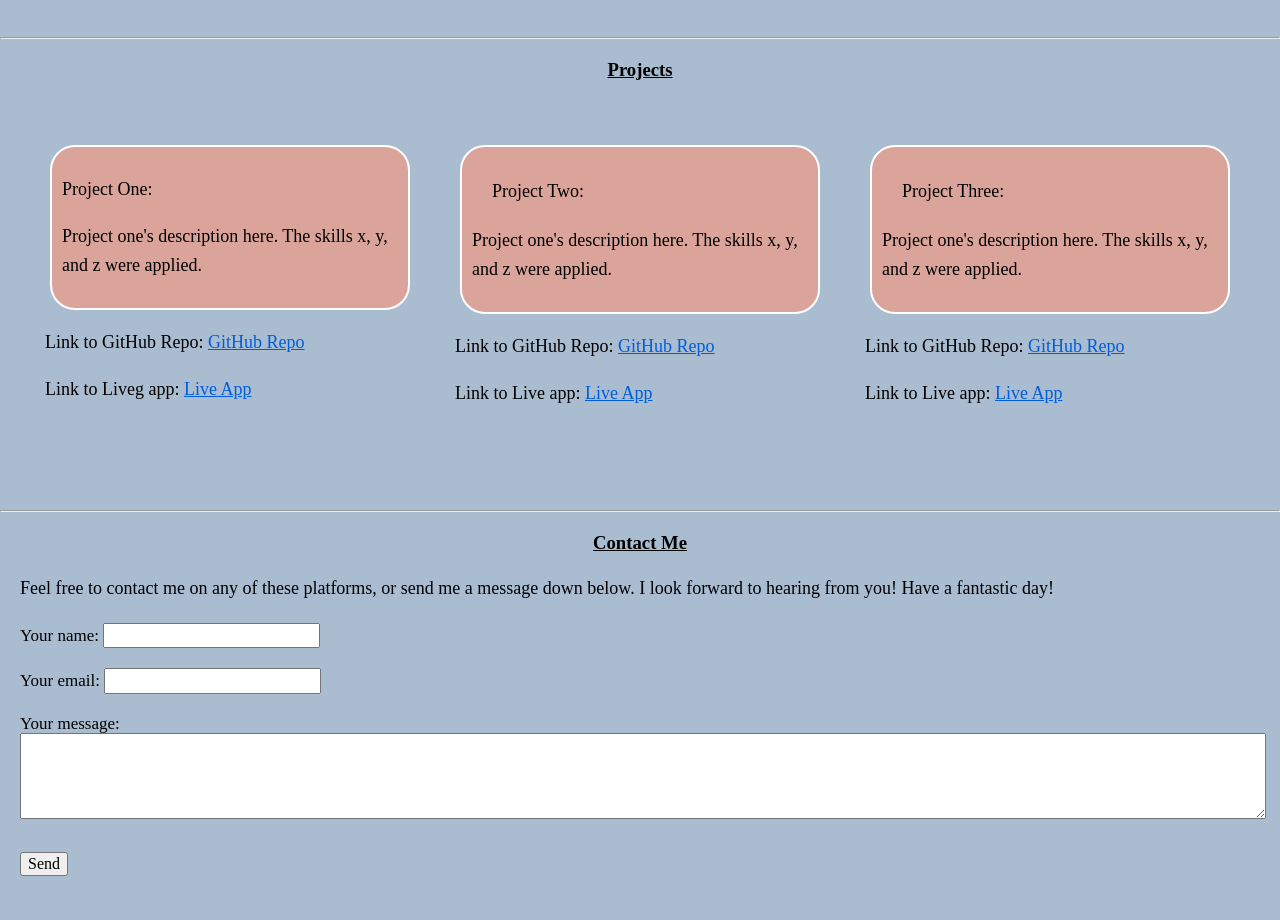
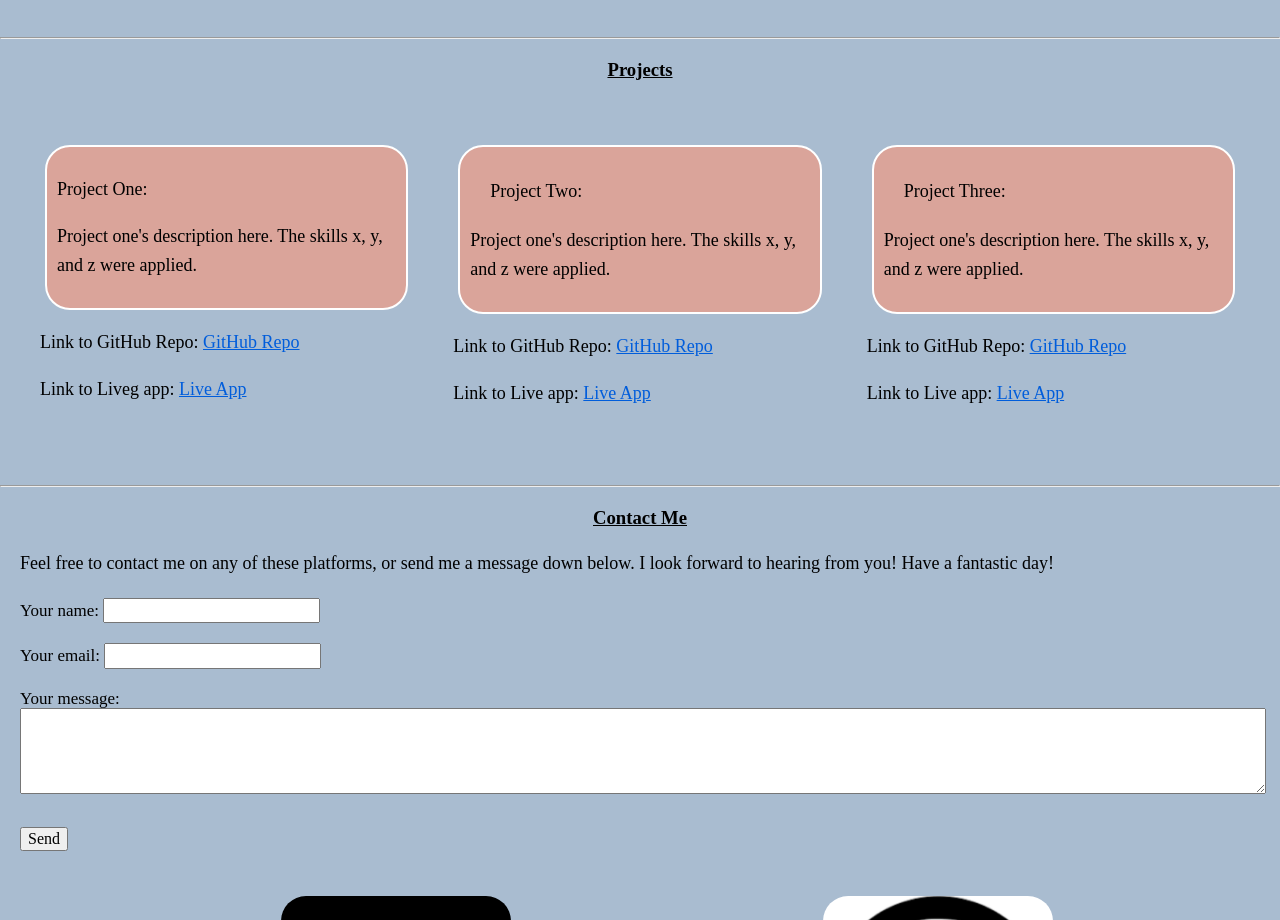
Before and after one commit to roxanne-m/New_Portfolio, a plain HTML site: page index.html in a window 1280 px wide. Shown: the part 1484-2404 px from the top of the page. Drawn offline with nearby package versions, Linux system fonts and the light colour scheme.

Commit message:
Changes to project styling
Changed the project sections styling in order to accommodate the desktop and phone versions.

```diff
--- a/style.css
+++ b/style.css
@@ -55,12 +55,6 @@ p {
 
 }
 
-/* Projects enclosed */
-.projects{
-    display: flex;
-    justify-content: center;
-    margin: 20px;
-}
 
 /* Header navigation */
 header nav{
@@ -185,9 +179,13 @@ font-size: 25px;
     margin-left: 20%;
 }
 
+
+
+/* Projects enclosed */
 .projects{
-    justify-content: space-between;
-    padding: 0 5px 25px 5px;
+    display: flex;
+    justify-content: center;
+    margin: 20px;
 }
 
 }
```
